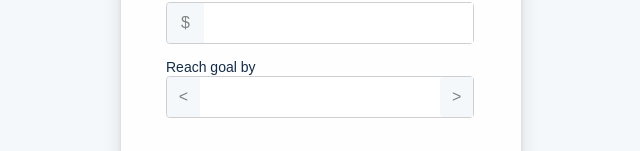
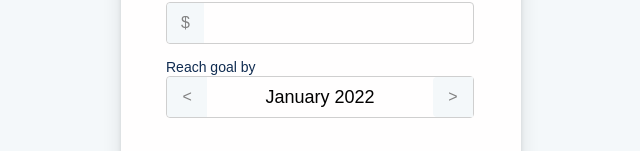
Before and after one commit to akmatoff/savings-calculator, a React (Create React App) app: page / in a window 1280 px wide. Shown: the part 325-476 px from the top of the page, without its empty margins (319-959 px from the left). Built offline with nearby package versions, Linux system fonts and the light colour scheme; a web font is replaced by a local one.

Commit message:
UPDATE: Date picker, set date, increment or decrement date

```diff
--- a/package.json
+++ b/package.json
@@ -10,9 +10,11 @@
     "@types/jest": "^27.4.0",
     "@types/node": "^16.11.21",
     "@types/react": "^17.0.38",
+    "@types/react-datepicker": "^4.3.4",
     "@types/react-dom": "^17.0.11",
     "@types/styled-components": "^5.1.20",
     "react": "^17.0.2",
+    "react-datepicker": "^4.6.0",
     "react-dom": "^17.0.2",
     "react-redux": "^7.2.6",
     "react-scripts": "5.0.0",
--- a/src/App.css
+++ b/src/App.css
@@ -31,3 +31,9 @@ a {
   color: #2f80ed;
   margin: 50px 0;
 }
+
+.react-datepicker-wrapper {
+  display: flex;
+  justify-content: center;
+  align-items: center;
+}
--- a/src/components/Button.tsx
+++ b/src/components/Button.tsx
@@ -4,16 +4,24 @@ export default function Button() {
   return <StyledButton>Finish</StyledButton>;
 }
 
-const StyledButton = styled.div`
+const StyledButton = styled.button`
   display: grid;
   place-content: center;
   width: 308px;
   height: 42px;
   margin-top: 24px;
   background: #2f80ed;
+  border: none;
   border-radius: 10px;
   font-weight: bold;
   font-size: 18px;
   line-height: 22px;
   color: #f2f2f2;
+  outline: none;
+  cursor: pointer;
+  transition: 0.4s cubic-bezier(0.19, 1, 0.22, 1);
+
+  &:hover {
+    background: #3d8ef7;
+  }
 `;
--- a/src/components/Form.tsx
+++ b/src/components/Form.tsx
@@ -1,14 +1,40 @@
-import { useState } from "react";
+import { forwardRef, useState } from "react";
+import DatePicker from "react-datepicker";
+import "react-datepicker/dist/react-datepicker.css";
 import styled from "styled-components";
 
 export default function Form() {
   const [amount, setAmount] = useState<string>("");
+  const [date, setDate] = useState<Date>(new Date());
+
+  const DateInput = forwardRef<
+    HTMLInputElement,
+    React.DetailedHTMLProps<
+      React.InputHTMLAttributes<HTMLInputElement>,
+      HTMLInputElement
+    >
+  >(({ value, onClick, onChange }, ref) => (
+    <StyledInput
+      ref={ref}
+      onClick={onClick}
+      onChange={onChange}
+      value={value}
+    />
+  ));
+
+  const addToDate = () => {
+    setDate(new Date(date.setMonth(date.getMonth() + 1)));
+  };
+
+  const subtractFromDate = () => {
+    setDate(new Date(date.setMonth(date.getMonth() - 1)));
+  };
 
   return (
     <StyledForm>
       <label>Total amount</label>
       <Field>
-        <div>$</div>
+        <InputButton>$</InputButton>
         <StyledInput
           type="number"
           value={amount}
@@ -17,9 +43,15 @@ export default function Form() {
       </Field>
       <label>Reach goal by</label>
       <Field>
-        <div>&lt;</div>
-        <StyledInput />
-        <div>&gt;</div>
+        <InputButton onClick={subtractFromDate}>&lt;</InputButton>
+        <DatePicker
+          dateFormat="MMMM yyyy"
+          showMonthYearPicker
+          selected={date}
+          onChange={(date: Date) => setDate(date)}
+          customInput={<DateInput />}
+        />
+        <InputButton onClick={addToDate}>&gt;</InputButton>
       </Field>
     </StyledForm>
   );
@@ -44,8 +76,9 @@ const Field = styled.div`
   margin-bottom: 15px;
   border: 1px solid #cfcfcf;
   border-radius: 4px;
+`;
 
-  div {
+const InputButton = styled.div`
   width: 42px;
   height: 40px;
   display: grid;
@@ -53,7 +86,7 @@ const Field = styled.div`
   background: #f4f8fa;
   border-radius: 4px 0px 0px 4px;
   color: #828282;
-  }
+  cursor: pointer;
 `;
 
 const StyledInput = styled.input`
@@ -65,4 +98,5 @@ const StyledInput = styled.input`
   font-size: 18px;
   line-height: 22px;
   color: #000000;
+  background: none;
 `;
```
Also changed, not shown: 1 other file (tests, documents, lock files or other folders). Lines whose indentation alone changed are shown as unchanged.
